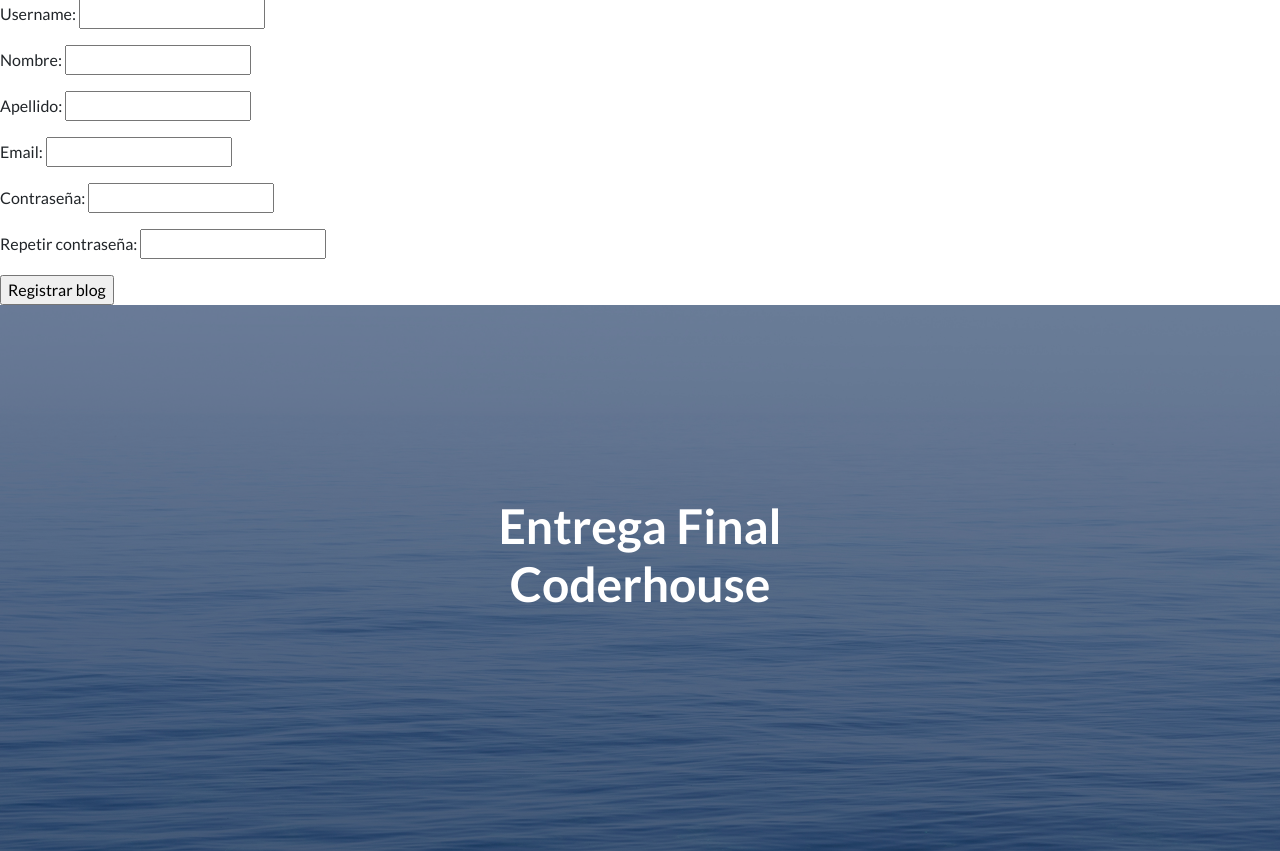
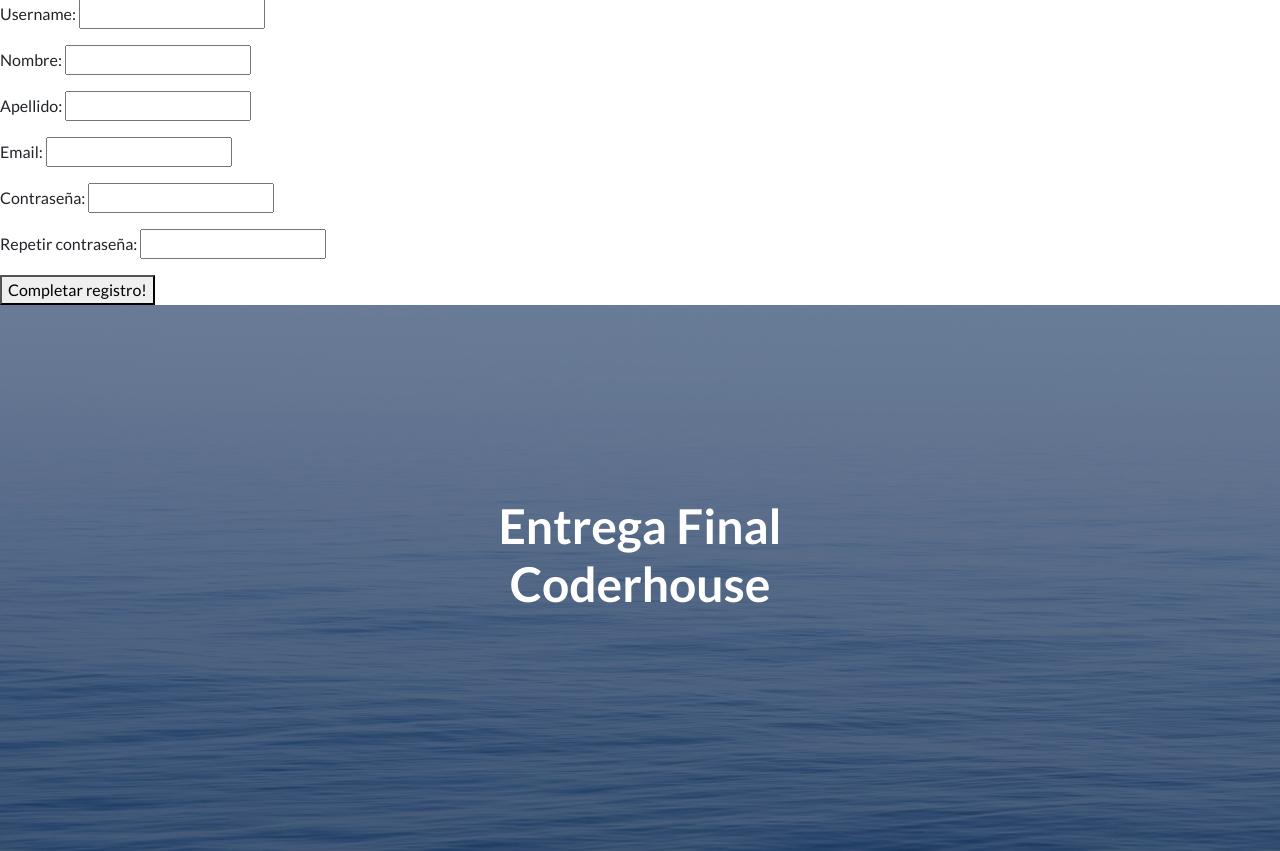
Before and after one commit to ferrufinofranco/ProyectoFinalCoderhouse-Ferrufino-Lancia, a Django app: page /blog/registroUsuarios/ in a window 1280 px wide. Shown: the part 67-918 px from the top of the page. Run offline with Django 4.2, Linux system fonts and the light colour scheme; some libraries are stand-ins or nearby versions.

Commit message:
Update registroUsuarios.html

```diff
--- a/templates/blog/registroUsuarios.html
+++ b/templates/blog/registroUsuarios.html
@@ -1,10 +1,10 @@
 {% extends "base/base.html" %}
 
 {% block contenidoNavBar %}
-    <form action="{% url 'blogsAppCrearBlogs' %}" method="POST" enctype="multipart/form-data">
+    <form action="{% url 'blogsAppRegistroUsuarios' %}" method="POST">
         {% csrf_token %}
         {{ form.as_p }}
-        <input type="submit" value="Registrar blog">
+        <button type="submit">Completar registro!</button>
     </form>
     {% if messages %}
         {% for message in messages %}
```
